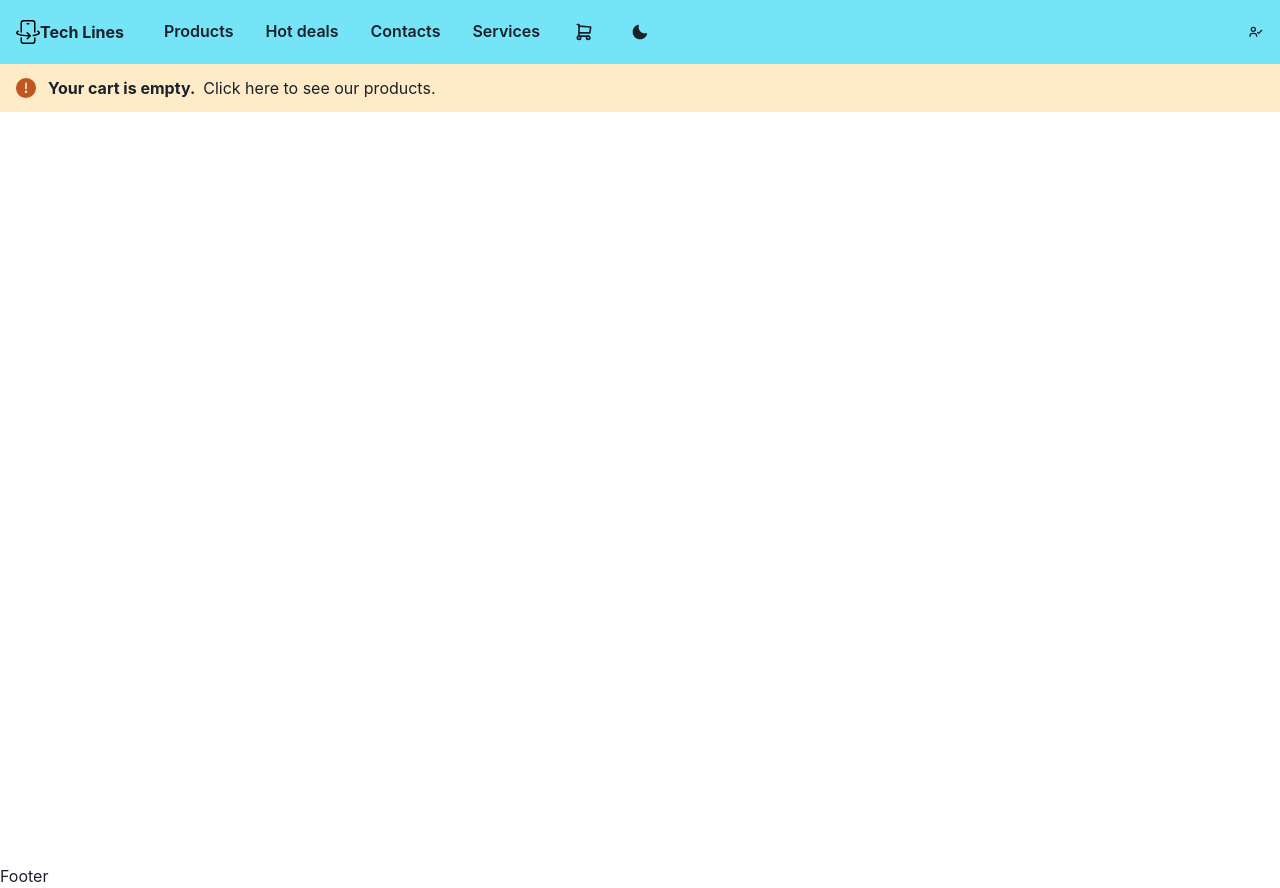
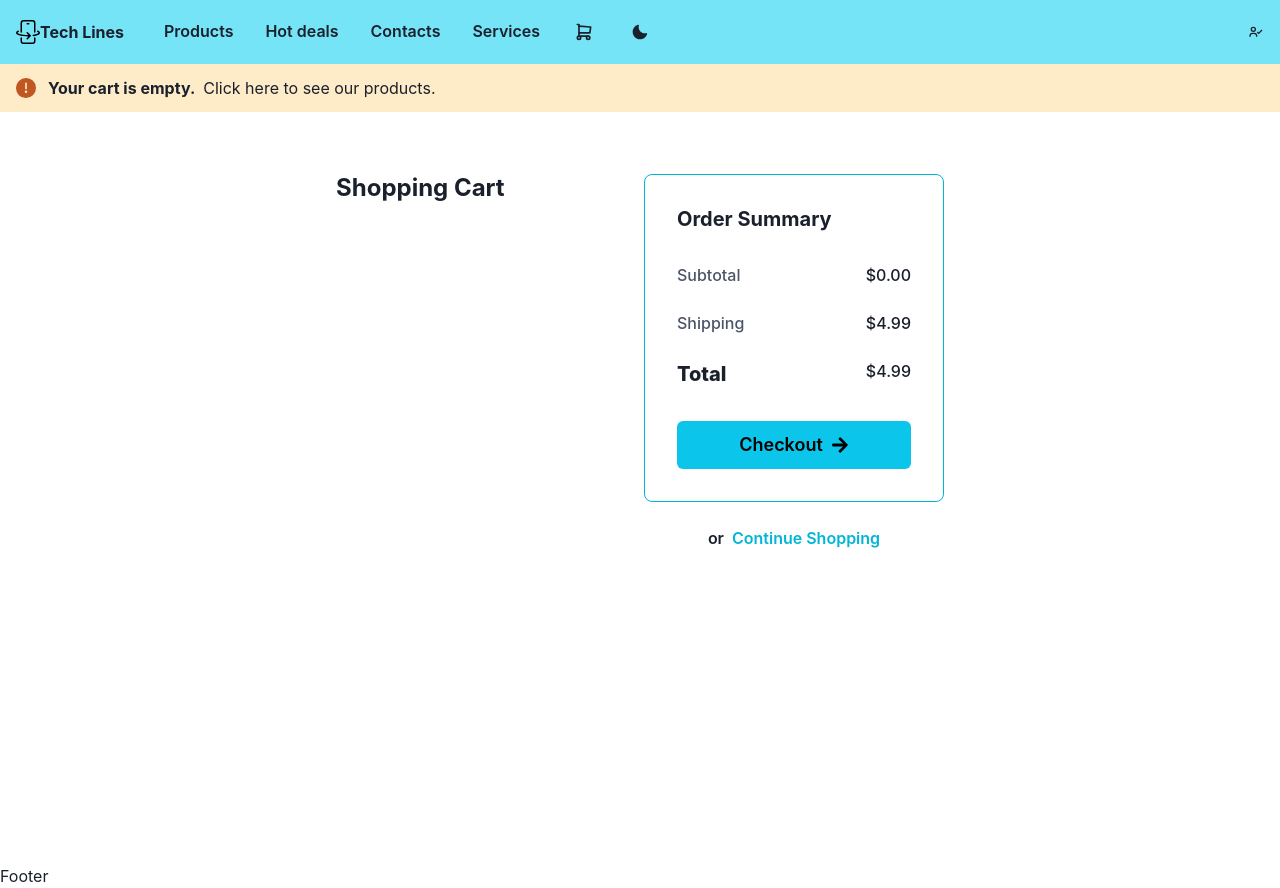
Before and after one commit to Karine91/techlines, a React (Create React App) app in the folder client/: page /cart in a window 1280 px wide. Built offline with nearby package versions, Linux system fonts and the light colour scheme.

Commit message:
chore: work on shopping cart

```diff
--- a/client/src/components/ProductCard.tsx
+++ b/client/src/components/ProductCard.tsx
@@ -19,7 +19,7 @@ import { addToFavorites, removeFromFavorites } from "../redux/slices/product";
 import { AppDispatch, RootState } from "../redux/store";
 import { IProduct } from "../types/Product";
 import { Link as RouterLink } from "react-router-dom";
-import { cartItemAdd } from "../redux/slices/cart";
+import { cartItemAdd, getCartItemFromProduct } from "../redux/slices/cart";
 import { TbShoppingCartPlus } from "react-icons/tb";
 
 interface IProps {
@@ -44,7 +44,11 @@ const ProductCard = ({ product, isLoaded }: IProps) => {
 
   const addToCart = () => {
     const cartItem = entities[product._id];
-    dispatch(cartItemAdd({ qty: cartItem ? cartItem.qty + 1 : 1, product }));
+    dispatch(
+      cartItemAdd(
+        getCartItemFromProduct(product, cartItem ? cartItem.qty + 1 : 1)
+      )
+    );
     toast({
       description: "Item has been added.",
       status: "success",
--- a/client/src/components/cart/CartItem.tsx
+++ b/client/src/components/cart/CartItem.tsx
@@ -1,7 +1,70 @@
-import React from "react";
+import {
+  CloseButton,
+  Flex,
+  Image,
+  Select,
+  Spacer,
+  Text,
+  VStack,
+  useColorModeValue as mode,
+} from "@chakra-ui/react";
+import { ICartItem } from "../../redux/slices/cart";
+import { getFormattedPrice } from "../../utils/getFormattedPrice";
+import { cartItemRemove, cartItemAdd } from "../../redux/slices/cart";
+import { useDispatch } from "react-redux";
+import { AppDispatch } from "../../redux/store";
+import { ChangeEvent } from "react";
 
-const CartItem = () => {
-  return <div>CartItem</div>;
+const CartItem = (cartItem: ICartItem) => {
+  const { name, image, brand, id, stock, price, qty } = cartItem;
+  const dispatch = useDispatch<AppDispatch>();
+
+  const onRemoveItem = () => {
+    dispatch(cartItemRemove(id));
+  };
+
+  const onSelectChange = (e: ChangeEvent<HTMLSelectElement>) => {
+    dispatch(cartItemAdd({ ...cartItem, qty: parseInt(e.target.value) }));
+  };
+
+  return (
+    <Flex minWidth="300px" borderWidth="1px" rounded="lg" align="center">
+      <Image
+        rounded="lg"
+        w="120px"
+        h="120px"
+        fit="cover"
+        src={image}
+        p="2"
+        fallbackSrc="https://via.placeholder.com/150"
+      />
+      <VStack p="2" w="100%" spacing="4" align="stretch">
+        <Flex alignItems="center" justify="space-between">
+          <Text fontWeight="medium">
+            {brand} {name}
+          </Text>
+          <Spacer />
+          <CloseButton onClick={onRemoveItem} />
+        </Flex>
+        <Spacer />
+        <Flex alignItems="center" justify="space-between">
+          <Select
+            maxW="68px"
+            focusBorderColor={mode("cyan.500", "cyan.200")}
+            value={qty}
+            onChange={onSelectChange}
+          >
+            {Array.from({ length: stock }, (el, ind) => ind + 1).map((item) => (
+              <option key={item} value={item}>
+                {item}
+              </option>
+            ))}
+          </Select>
+          <Text fontWeight="bold">{getFormattedPrice(price)}</Text>
+        </Flex>
+      </VStack>
+    </Flex>
+  );
 };
 
 export default CartItem;
--- a/client/src/components/cart/OrderSummary.tsx
+++ b/client/src/components/cart/OrderSummary.tsx
@@ -1,7 +1,70 @@
 import React from "react";
+import {
+  Button,
+  Flex,
+  Heading,
+  Stack,
+  Text,
+  useColorModeValue,
+} from "@chakra-ui/react";
+import { FaArrowRight } from "react-icons/fa";
+import { Link as RouterLink } from "react-router-dom";
+import { useSelector } from "react-redux";
+import { RootState } from "../../redux/store";
+import { getFormattedPrice } from "../../utils/getFormattedPrice";
 
 const OrderSummary = () => {
-  return <div>OrderSummary</div>;
+  const { subtotal, shipping } = useSelector((state: RootState) => state.cart);
+  return (
+    <Stack
+      minWidth="300px"
+      spacing="8"
+      borderWidth="1px"
+      borderColor={useColorModeValue("cyan.500", "cyan.100")}
+      rounded="lg"
+      padding="8"
+      w="full"
+    >
+      <Heading size="md">Order Summary</Heading>
+      <Stack spacing="6">
+        <Flex justify="space-between">
+          <Text
+            fontWeight="medium"
+            color={useColorModeValue("gray.600", "gray.400")}
+          >
+            Subtotal
+          </Text>
+          <Text fontWeight="medium">{getFormattedPrice(subtotal)}</Text>
+        </Flex>
+        <Flex justify="space-between">
+          <Text
+            fontWeight="medium"
+            color={useColorModeValue("gray.600", "gray.400")}
+          >
+            Shipping
+          </Text>
+          <Text fontWeight="medium">{getFormattedPrice(shipping)}</Text>
+        </Flex>
+        <Flex justify="space-between">
+          <Text fontSize="xl" fontWeight="extrabold">
+            Total
+          </Text>
+          <Text fontWeight="medium">
+            {getFormattedPrice(subtotal + shipping)}
+          </Text>
+        </Flex>
+      </Stack>
+      <Button
+        as={RouterLink}
+        to="/checkout"
+        colorScheme="cyan"
+        size="lg"
+        rightIcon={<FaArrowRight />}
+      >
+        Checkout
+      </Button>
+    </Stack>
+  );
 };
 
 export default OrderSummary;
--- a/client/src/redux/slices/cart.ts
+++ b/client/src/redux/slices/cart.ts
@@ -7,7 +7,7 @@ import { LS_CART_ITEMS, LS_SHIPPING } from "../../utils/constants";
 import { RootState } from "../store";
 import { IProduct } from "../../types/Product";
 
-interface ICartItem
+export interface ICartItem
   extends Pick<
     IProduct,
     "name" | "stripeId" | "subtitle" | "price" | "stock" | "brand"
@@ -47,7 +47,7 @@ export const getInitialState = (): ICartState => {
   return cartAdapter.getInitialState({
     entities,
     ids,
-    shipping: JSON.parse(localStorage.getItem(LS_CART_ITEMS) || "4.99"),
+    shipping: JSON.parse(localStorage.getItem(LS_SHIPPING) || "4.99"),
     // * check if it needed globally - if not just use the derived state in component
     subtotal: calculateSubtotal(entities),
   });
@@ -60,17 +60,8 @@ const updateLocalStorage = (state: RootState["cart"]) => {
   );
 };
 
-export const cartSlice = createSlice({
-  name: "cart",
-  initialState: getInitialState(),
-  reducers: {
-    cartItemAdd: (
-      state,
-      {
-        payload: { qty, product },
-      }: PayloadAction<{ qty: number; product: IProduct }>
-    ) => {
-      const cartItem = {
+export const getCartItemFromProduct = (product: IProduct, qty: number) => {
+  return {
     id: product._id,
     qty,
     name: product.name,
@@ -81,11 +72,18 @@ export const cartSlice = createSlice({
     stripeId: product.stripeId,
     subtitle: product.subtitle,
   };
-      const existingItem = state.entities[product._id];
+};
+
+export const cartSlice = createSlice({
+  name: "cart",
+  initialState: getInitialState(),
+  reducers: {
+    cartItemAdd: (state, { payload: cartItem }: PayloadAction<ICartItem>) => {
+      const existingItem = state.entities[cartItem.id];
 
       if (existingItem) {
         // rewrite whole object in case product info changed as well
-        state.entities[product._id] = cartItem;
+        state.entities[cartItem.id] = cartItem;
       } else {
         cartAdapter.addOne(state, cartItem);
       }
--- a/client/src/screens/CartScreen.tsx
+++ b/client/src/screens/CartScreen.tsx
@@ -37,6 +37,37 @@ const CartScreen = () => {
           </AlertDescription>
         </Alert>
       )}
+
+      <Box px="4" py="8" w={{ base: "95%", md: "70%", lg: "50%" }}>
+        <Stack
+          direction={{ base: "column", lg: "row" }}
+          align={{ lg: "flex-start" }}
+          spacing={{ base: "8", md: "16" }}
+        >
+          <Stack spacing={{ base: "8", md: "10" }} flex="2">
+            <Heading fontSize="2xl">Shopping Cart</Heading>
+            <Stack spacing="6">
+              {ids.map((id) => {
+                const item = entities[id];
+                return <CartItem key={id} {...item} />;
+              })}
+            </Stack>
+          </Stack>
+          <Flex direction="column" align="center" flex="1">
+            <OrderSummary />
+            <HStack mt="6" fontWeight="semibold">
+              <p>or</p>
+              <Link
+                as={RouterLink}
+                to="/products"
+                color={useColorModeValue("cyan.500", "cyan.200")}
+              >
+                Continue Shopping
+              </Link>
+            </HStack>
+          </Flex>
+        </Stack>
+      </Box>
     </Wrap>
   );
 };
--- a/client/src/screens/ProductScreen.tsx
+++ b/client/src/screens/ProductScreen.tsx
@@ -22,7 +22,7 @@ import { getStatuses } from "../redux/slices/product";
 import AlertError from "../components/AlertError";
 import RatingStars from "../components/RatingStars";
 import Reviews from "../components/Reviews";
-import { cartItemAdd } from "../redux/slices/cart";
+import { cartItemAdd, getCartItemFromProduct } from "../redux/slices/cart";
 
 const ProductScreen = () => {
   const { id } = useParams();
@@ -45,7 +45,7 @@ const ProductScreen = () => {
 
   const addToCartHandle = () => {
     if (entities[id!] && product) {
-      dispatch(cartItemAdd({ qty: amount, product }));
+      dispatch(cartItemAdd(getCartItemFromProduct(product, amount)));
       toast({
         description: "Item has been added.",
         status: "success",
--- /dev/null
+++ b/client/src/utils/getFormattedPrice.ts
@@ -0,0 +1,7 @@
+export function getFormattedPrice(value: number) {
+  return new Intl.NumberFormat("en-US", {
+    style: "currency",
+    currency: "USD",
+    maximumFractionDigits: 2,
+  }).format(value);
+}
```
Lines whose indentation alone changed are shown as unchanged.
